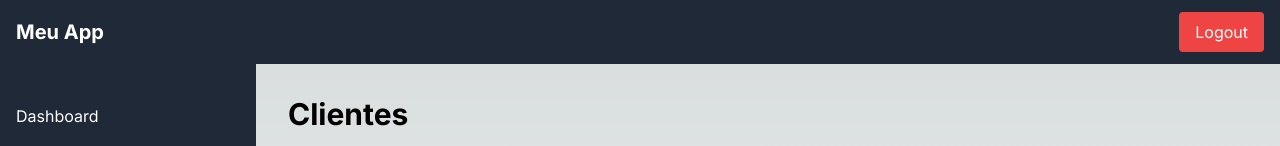
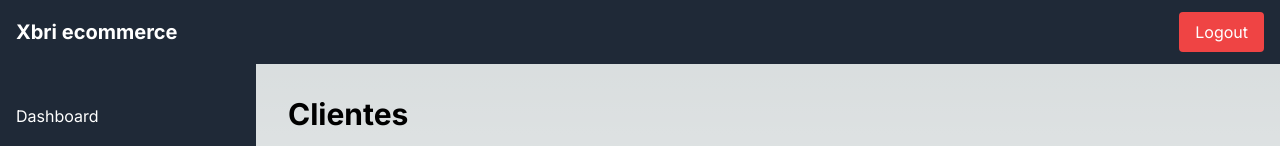
Before and after one commit to cristhiankelm/xbri_test_frontend, a Next.js app: page /clients in a window 1280 px wide. Shown: the top 146 px of the page. Built offline with nearby package versions, Linux system fonts and the light colour scheme; no server answers.

Commit message:
add link to dashboard in Topbar xbri

```diff
--- a/src/app/components/Topbar.tsx
+++ b/src/app/components/Topbar.tsx
@@ -2,6 +2,7 @@
 
 import { useRouter } from 'next/navigation';
 import { deleteCookie } from 'cookies-next';
+import Link from 'next/link';
 
 export default function Topbar() {
   const router = useRouter();
@@ -13,7 +14,9 @@ export default function Topbar() {
 
   return (
     <div className="w-full h-16 bg-gray-800 text-white flex justify-between items-center px-4">
-      <h1 className="text-xl font-bold">Meu App</h1>
+      <Link href="/dashboard">
+        <p className="text-xl font-bold">Xbri ecommerce</p>
+      </Link>
       <button onClick={handleLogout} className="bg-red-500 px-4 py-2 rounded">
         Logout
       </button>
```
